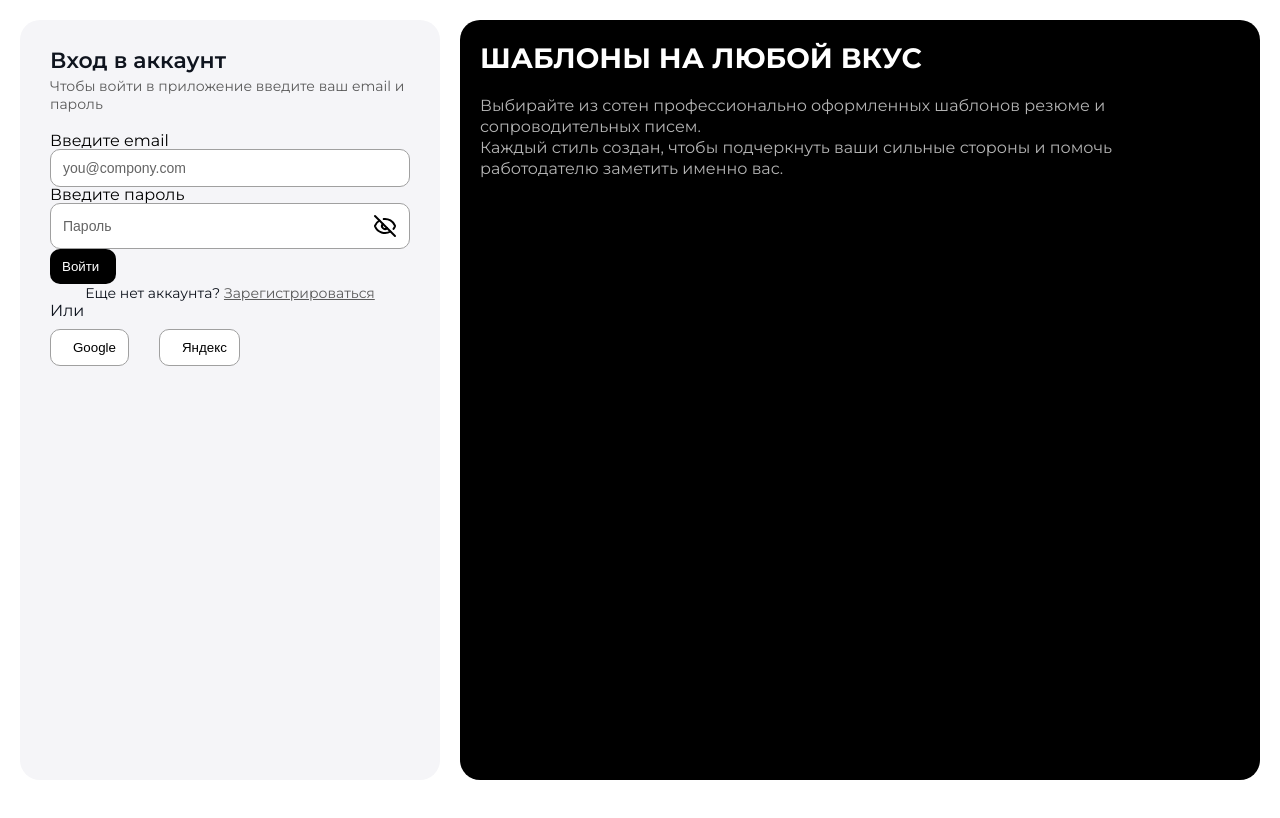
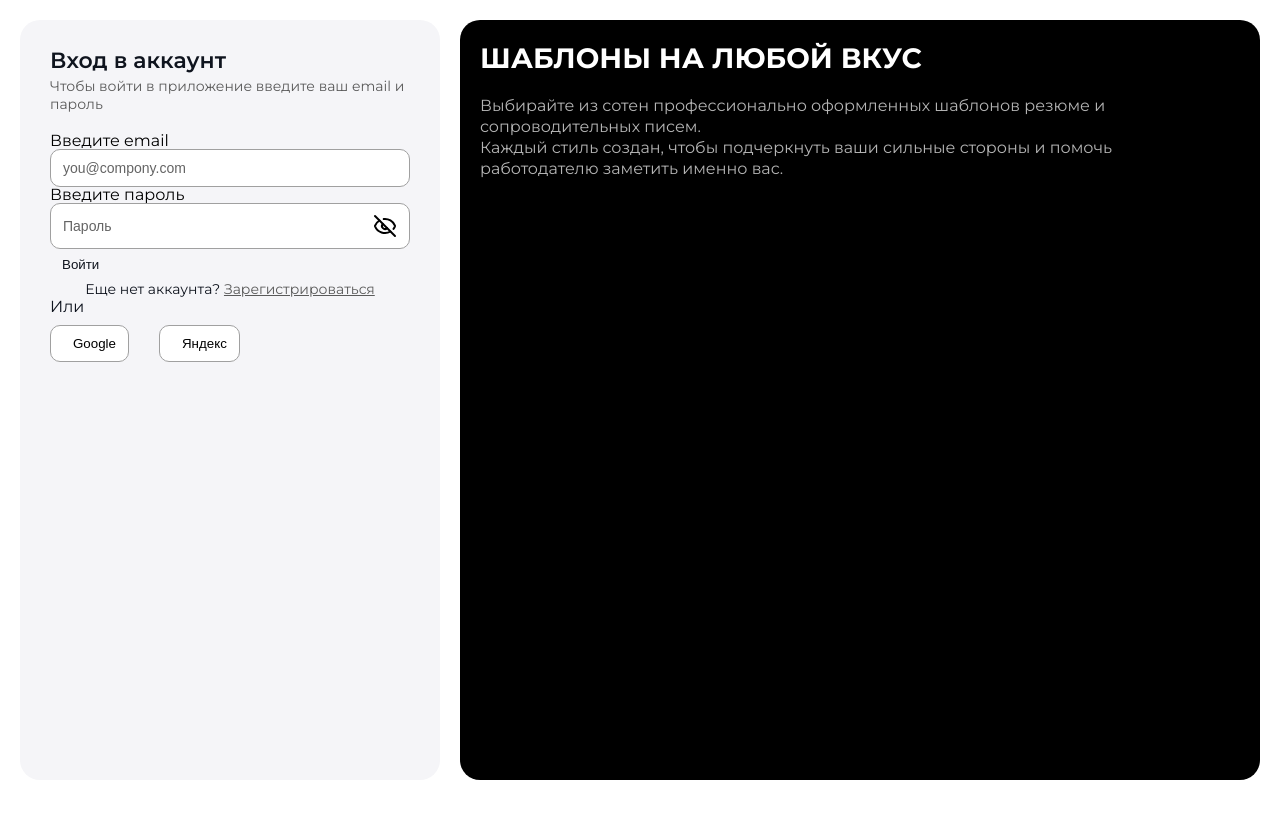
Before and after one commit to ChiefCreator/CVision, a Next.js app in the folder frontend/: page /auth/login in a window 1280 px wide. Shown: the top 818 px of the page. Built offline with nearby package versions, Linux system fonts and the light colour scheme; no server answers.

Commit message:
feat(frontend): add variant property to "Button" component

```diff
--- a/frontend/src/components/button/Button/Button.module.scss
+++ b/frontend/src/components/button/Button/Button.module.scss
@@ -4,24 +4,50 @@
   gap: 5px;
   padding: 8px 12px;
   border-radius: 8px;
-  background-color: var(--color-primary);
-  color: white;
+
+  color: var(--color);
+  background-color: var(--bg-color);
+
   cursor: pointer;
+
+  &[data-variant="primary"] {
+    --bg-color: var(--color-primary);
+    --color: white;
+  }
+
+  &[data-variant="secondary"] {
+    --bg-color: var(--color-secondary);
+    --color: white;
+  }
+
+  &[data-variant="neutral"] {
+    --bg-color: var(--color-neutral);
+    --color: black;
+  }
 }
 
 .icon {
   width: 16px;
   height: 16px;
-  color: white;
+  color: var(--color);
 }
 
 .arrow {
   width: 16px;
   height: 16px;
-  color: white;
+  color: var(--color);
   transition: transform .2s var(--transition-primary);
 
   &_active {
     transform: rotate(180deg);
   }
 }
+
+.state {
+  margin-left: auto;
+}
+
+.spinner {
+  --color: var(--color);
+  --diameter: 16px;
+}
--- a/frontend/src/components/button/Button/Button.tsx
+++ b/frontend/src/components/button/Button/Button.tsx
@@ -4,9 +4,10 @@ import { LoadingStatus } from "@/types/root";
 import { LucideProps } from "lucide-react";
 import ButtonMenu from "./ButtonMenu";
 import SimpleButton from "./SimpleButton";
-import { SubmitButton } from "./SubmitButton/SubmitButton";
+import { SubmitButton } from "./SubmitButton";
 
 export interface BaseButtonProps extends Omit<React.ButtonHTMLAttributes<HTMLButtonElement>, "type"> {
+  variant?: "primary" | "secondary" | "neutral";
   Icon?: React.ComponentType<React.RefAttributes<SVGSVGElement> & LucideProps>;
   iconClassName?: string;
   children: string;
--- a/frontend/src/components/button/Button/ButtonMenu.tsx
+++ b/frontend/src/components/button/Button/ButtonMenu.tsx
@@ -8,8 +8,8 @@ import { usePopover } from "@/hooks/position/usePopover";
 import clsx from "clsx";
 import styles from "./Button.module.scss";
 
-export default function ButtonMenu({ className, children, Icon, iconClassName, menuData, menuPositionerProps, actionType }: ButtonMenuProps) {
-  const { isOpen, triggerRef, contentRef, id, toggle, close } = usePopover();
+export default function ButtonMenu({ variant, className, children, Icon, iconClassName, menuData, menuPositionerProps, actionType }: ButtonMenuProps) {
+  const { isOpen, triggerRef, contentRef, id, toggle } = usePopover();
 
   return (
     <>
@@ -21,6 +21,7 @@ export default function ButtonMenu({ className, children, Icon, iconClassName, m
         aria-controls={id}
         onClick={toggle}
         ref={triggerRef}
+        data-variant={variant}
       >
         {Icon && <Icon className={clsx(styles.icon, iconClassName)} aria-hidden="true" />}
 
@@ -39,7 +40,6 @@ export default function ButtonMenu({ className, children, Icon, iconClassName, m
             triggerRef,
             contentRef
           }}
-          close={close}
         />
       )}
     </>
--- a/frontend/src/components/button/Button/SimpleButton.tsx
+++ b/frontend/src/components/button/Button/SimpleButton.tsx
@@ -1,11 +1,11 @@
 import type { SimpleButtonProps } from "./Button";
 
+import clsx from "clsx";
 import styles from "./Button.module.scss";
-import clsx from "clsx";
 
-export default function SimpleButton({ className, children, Icon, iconClassName, actionType, onClick }: SimpleButtonProps) {
+export default function SimpleButton({ variant, className, children, Icon, iconClassName, actionType, onClick }: SimpleButtonProps) {
   return (
-    <button className={clsx(styles.button, className)} type={actionType} onClick={onClick}>
+    <button className={clsx(styles.button, className)} type={actionType} onClick={onClick} data-variant={variant}>
       {Icon && <Icon className={clsx(styles.icon, iconClassName)} aria-hidden="true" />}
 
       {children}
--- a/frontend/src/components/button/Button/SubmitButton/SubmitButton.tsx
+++ b/frontend/src/components/button/Button/SubmitButton.tsx
@@ -4,11 +4,11 @@ import Spinner from "@/components/loading/Spinner/Spinner";
 import clsx from "clsx";
 import { Check, X } from "lucide-react";
 import { useEffect, useState } from "react";
-import { SubmitButtonProps } from "../Button";
-import styles from "./SubmitButton.module.scss";
+import { SubmitButtonProps } from "./Button";
+import styles from "./Button.module.scss";
 
 export function SubmitButton({
-	className, children, Icon, iconClassName, status,
+	variant, className, children, Icon, iconClassName, status,
 	titleVariants = { loading: "Отправка", error: "Ошибка", success: "Успешно" },
 	onClick, setStatus
 }: SubmitButtonProps) {
@@ -26,7 +26,7 @@ export function SubmitButton({
   }, [status, setTitle, setStatus]);
 
 	return (
-		<button className={clsx(styles.button, className)} type="submit" onClick={onClick} disabled={!isIdle}>
+		<button className={clsx(styles.button, className)} type="submit" onClick={onClick} disabled={!isIdle} data-variant={variant}>
       {Icon && <Icon className={clsx(styles.icon, iconClassName)} aria-hidden="true" />}
 
       {title}
--- a/frontend/src/components/button/Button/SubmitButton/SubmitButton.module.scss
+++ /dev/null
@@ -1,24 +0,0 @@
-.button {
-	display: inline-flex;
-  align-items: center;
-  gap: 5px;
-  padding: 10px 12px;
-  border-radius: 10px;
-  background-color: black;
-  color: white;
-}
-
-.state {
-  margin-left: auto;
-}
-
-.icon {
-  width: 16px;
-  height: 16px;
-  color: white;
-}
-
-.spinner {
-  --color: white;
-  --diameter: 16px;
-}
```
